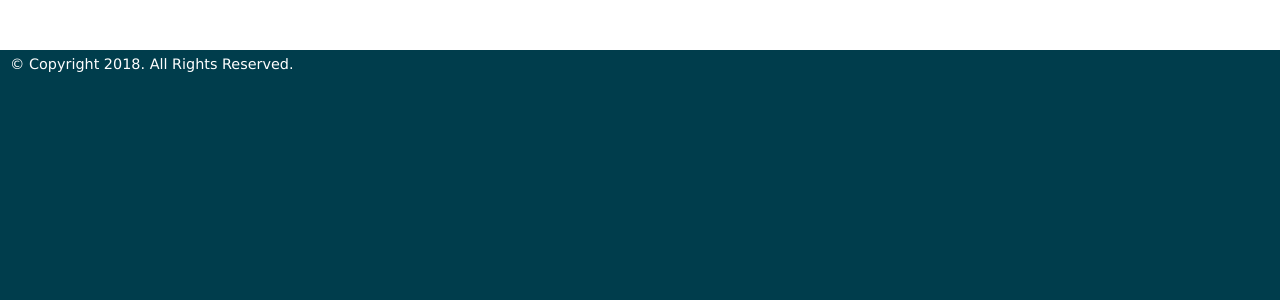
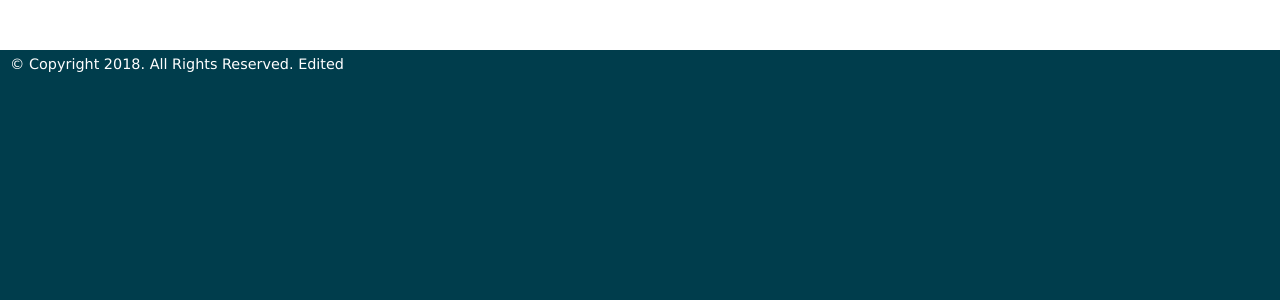
Before and after one commit to carlosq2q/blogCakePHP, a CakePHP app: the page made by app/View/Layouts/q2q.ctp in a window 1280 px wide. Shown: the part 47-347 px from the top of the page. Run offline with PHP 8.4 and a stand-in for CakePHP, Linux system fonts and the light colour scheme; the template is opened without the code that fills it, so the values that code supplies are empty; some libraries are stand-ins or nearby versions.

Commit message:
footer edited

```diff
--- a/app/View/Layouts/q2q.ctp
+++ b/app/View/Layouts/q2q.ctp
@@ -48,7 +48,7 @@ $cakeVersion = __d('cake_dev', 'CakePHP %s', Configure::version())
 			<?php echo $this->fetch('content'); ?>
 		</div>
 		<div id="footer">
-            © Copyright 2018. All Rights Reserved.
+            © Copyright 2018. All Rights Reserved. Edited
 		</div>
 	</div>
 </body>
```
